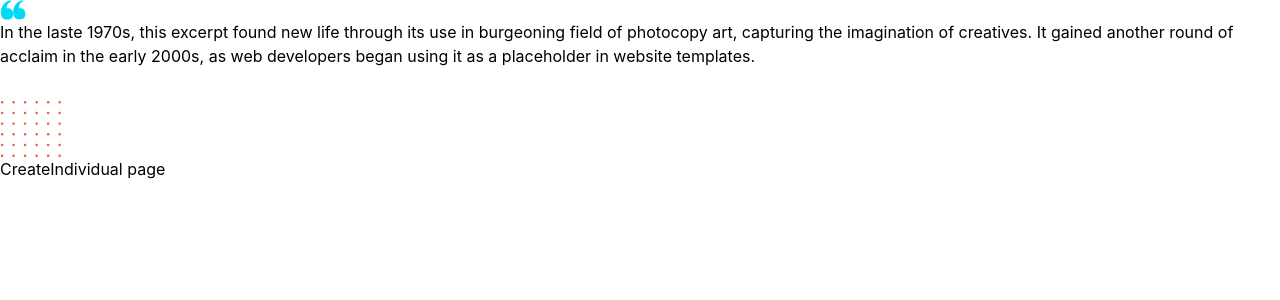
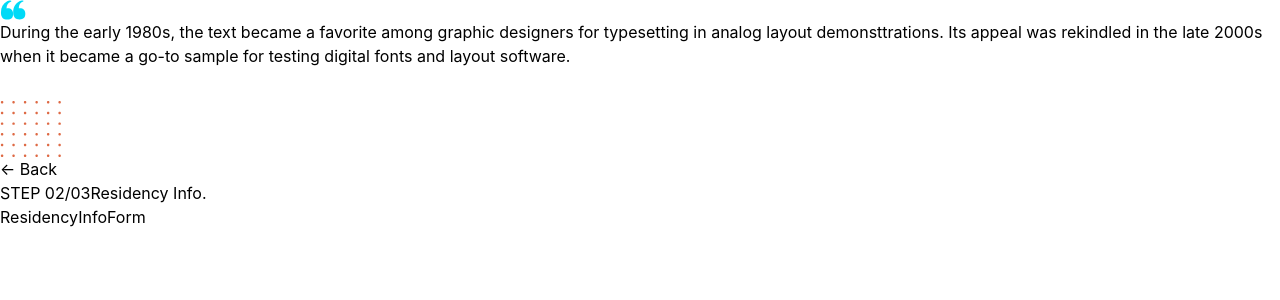
Before and after one commit to aljaz-ferenc/onboarding-flow, a React (Vite) app: page /individual in a window 1280 px wide. Shown: the top 300 px of the page. Built offline with nearby package versions, Linux system fonts and the light colour scheme.

Commit message:
create skeleton component for every sign-up step, add state for tracking the current step, display correct component and page description based on current step

```diff
--- /dev/null
+++ b/src/components/individual-account/PersonalInfoForm.tsx
@@ -0,0 +1,12 @@
+import React from "react";
+
+type PersonalInfoFormProps = {
+  setStep: React.Dispatch<React.SetStateAction<number>>;
+};
+
+export default function PersonalInfoForm({setStep}: PersonalInfoFormProps) {
+
+  return (
+    <div>PersonalInfoForm</div>
+  )
+}
--- /dev/null
+++ b/src/components/individual-account/ResidencyInfoForm.tsx
@@ -0,0 +1,11 @@
+import React from "react";
+
+type ResidencyInfoFormProps = {
+  setStep: React.Dispatch<React.SetStateAction<number>>;
+};
+
+ export default function ResidencyInfoForm({setStep}: ResidencyInfoFormProps) {
+   return (
+     <div>ResidencyInfoForm</div>
+   )
+ }
--- /dev/null
+++ b/src/components/individual-account/Success.tsx
@@ -0,0 +1,7 @@
+import React from 'react'
+
+export default function Success() {
+  return (
+    <div>Success</div>
+  )
+}
--- /dev/null
+++ b/src/components/individual-account/TeamForm.tsx
@@ -0,0 +1,11 @@
+import React from "react";
+
+type PersonalInfoFormProps = {
+  setStep: React.Dispatch<React.SetStateAction<number>>;
+};
+
+export default function TeamForm({setStep}: PersonalInfoFormProps) {
+  return (
+    <div>TeamForm</div>
+  )
+}
--- a/src/pages/CreateIndividual.tsx
+++ b/src/pages/CreateIndividual.tsx
@@ -1,11 +1,46 @@
 import data from "../data/data.json";
 import PageWrapper from "../components/PageWrapper";
+import { useEffect, useState } from "react";
+import { useNavigate } from "react-router-dom";
+import PersonalInfoForm from "../components/individual-account/PersonalInfoForm";
+import ResidencyInfoForm from "../components/individual-account/ResidencyInfoForm";
+import TeamForm from "../components/individual-account/TeamForm";
+import Success from "../components/individual-account/Success";
 
 export default function CreateIndividual() {
+  const [step, setStep] = useState(1);
+  const navigate = useNavigate();
+
+  useEffect(() => {
+    if (step === -1) return navigate("/");
+  }, [step]);
+
+  // show component based on current step
+  const componentsByStep = [
+    <PersonalInfoForm key={1} setStep={setStep} />,
+    <ResidencyInfoForm key={2} setStep={setStep} />,
+    <TeamForm key={3} setStep={setStep} />,
+    <Success key={4} />,
+  ];
+
   return (
-    <PageWrapper pageDescription={data.individualAccount[0]}>
-      <div className="">
-        CreateIndividual page
+    <PageWrapper pageDescription={data.individualAccount[step]}>
+      <div className="w-full h-full flex flex-col justify-center">
+        {step < 3 && (
+          <div className="flex w-full justify-between">
+            <div onClick={() => setStep((prev) => prev - 1)} className="text-gray text-[16px] font-[600]">&larr; Back</div>
+            <div className="flex flex-col">
+              <span className="text-[#BDBDBD] font-[500] text-[14px]">
+                STEP {(step + 1).toString().padStart(2, "0")}/
+                {data.steps.length.toString().padStart(2, "0")}
+              </span>
+              <span className="text-[16px] font-[600] text-gray">{data.steps[step]}</span>
+            </div>
+          </div>
+        )}
+        {componentsByStep[step]}
+
+        <div className="mb-auto"></div>
       </div>
     </PageWrapper>
   );
```
